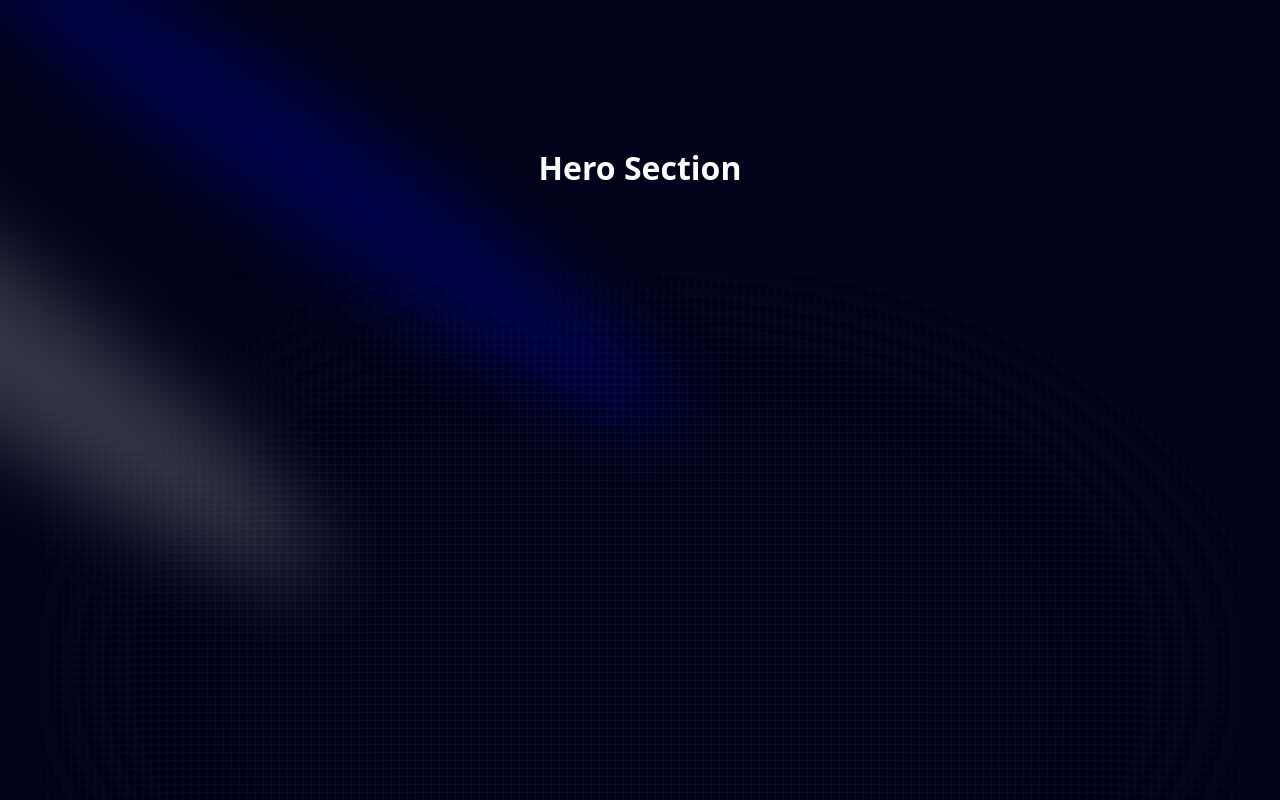
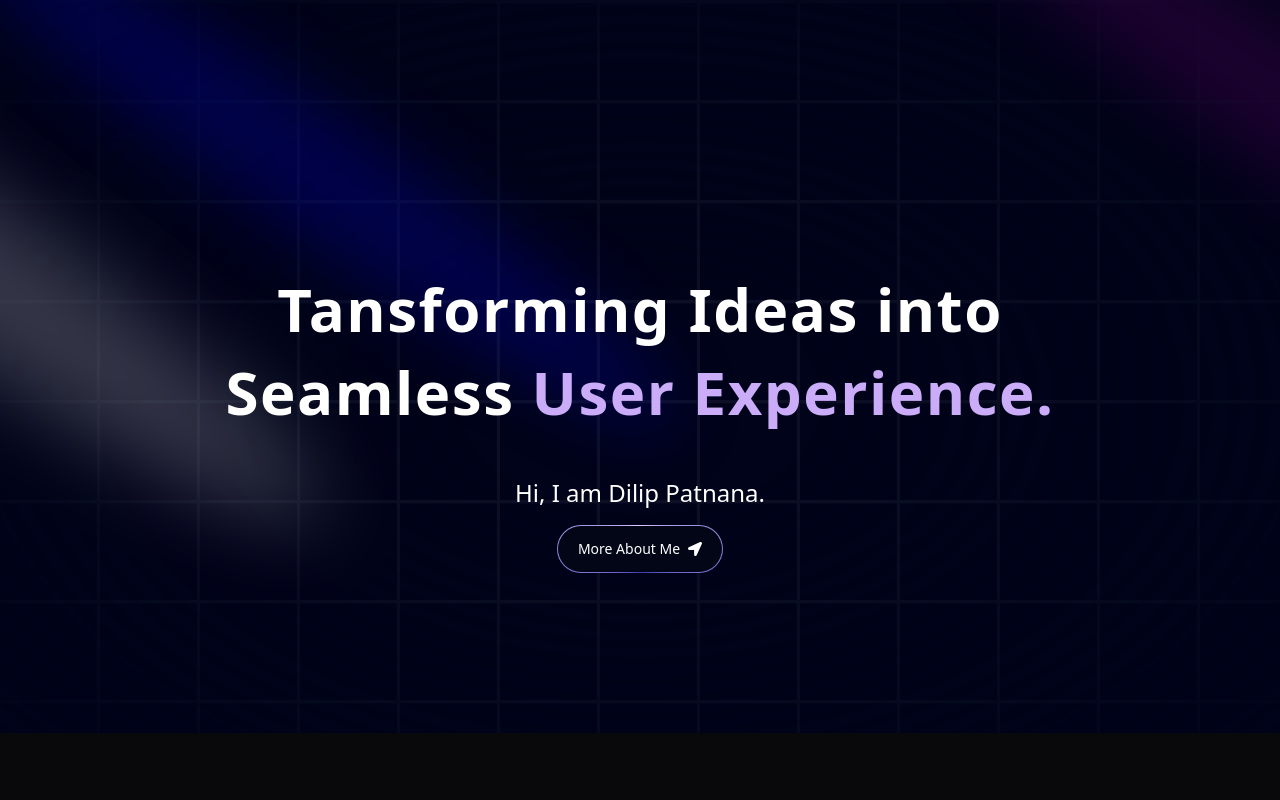
Before and after one commit to dilippatnana/MyProtfolio, a Next.js app: page / in a window 1280 px wide. Shown: the top 800 px of the page. Built offline with nearby package versions, Linux system fonts and the light colour scheme.

Commit message:
added button in heroSection and updated the text.

```diff
--- a/app/page.tsx
+++ b/app/page.tsx
@@ -1,16 +1,17 @@
 import Hero from "@/components/Hero";
 import { Spotlight } from "@/components/ui/Spotlight";
+
 
 export default function Home() {
   return (
     <main className="relative bg-black-100 flex items-center justify-center flex-col text-white overflow-hidden mx-auto sm:px-10 px-5">
-      <div>
+      <div className=" w-screen">
         <Spotlight className="-top-40 -left-10 md:-left-32 md:top-20 h-scree " fill="white" />
-        <Spotlight className="top-10 left-full h-[80vh] w-[50vw]" fill="purpel" />
+        <Spotlight className="top-8 left-full h-[80vh] w-[50vw]" fill="purple" />
         <Spotlight className="top-28 left-80 h-[80vh] w-[50vw]" fill="blue" />
         <Hero />
       </div>
-      <div className="h-screen w-full dark:bg-black-100 bg-white  dark:bg-grid-small-white/[0.3] bg-grid-small-black/[0.2] relative flex items-center justify-center">
+      <div className="h-screen w-full dark:bg-black-100 bg-white  dark:bg-grid-white/[0.05] bg-grid-black/[0.2] absolute flex items-center justify-center top-0 left-0">
       {/* Radial gradient for the container to give a faded look */}
       <div className="absolute pointer-events-none inset-0 flex items-center justify-center dark:bg-black-100 bg-white [mask-image:radial-gradient(ellipse_at_center,transparent_20%,black)]"></div>
     </div>
--- a/components/Hero.tsx
+++ b/components/Hero.tsx
@@ -1,10 +1,25 @@
 import React from 'react'
+import { TextGenerateEffect } from "@/components/ui/text-generate-effect";
+import MagicButton from './ui/MagicButton';
+import { FaLocationArrow } from 'react-icons/fa';
 
 const heroSection = () => {
   return (
     <div className=' pb-20 pt-36'>
-      <div>
-        <h1 className=' font-bold text-[2rem]'>Hero Section</h1>
+      <div className="flex justify-center my-20">
+        <div className=" max-w-[100vw] md:max-w-4xl flex flex-col items-center justify-center z-10">
+          {/* <h2 className=' uppercase tracking-widest text-xs text-center text-blue-100 max-w-80 '>
+            Dynamic Web Magic With Next.js
+          </h2> */}
+          <TextGenerateEffect className="py-7 text-center text-[40px] md:text-5xl lg:text-6xl " words="Tansforming Ideas into Seamless User Experience." />
+
+          <p className=" text-center md:trackint-wider mb-4 text-sm lg:text-2xl">
+            Hi, I am Dilip Patnana.
+          </p>
+          <a href='#about'>
+            <MagicButton title='More About Me' icon = {<FaLocationArrow/>} position='right'/>
+          </a>
+        </div>
       </div>
     </div>
   )
--- /dev/null
+++ b/components/ui/MagicButton.tsx
@@ -0,0 +1,23 @@
+import React from 'react'
+
+const MagicButton = ({
+  title, icon, position, handleClick, otherClasses
+}:{
+  title:string;
+  icon:React.ReactNode;
+  position:"left"|"right";
+  handleClick?:() => void;
+  otherClasses?: string;
+}) => {
+  return (
+    <button className="relative inline-flex h-12 overflow-hidden rounded-full p-[1px] focus:outline-none focus:ring-2 focus:ring-slate-400 focus:ring-offset-2 focus:ring-offset-slate-50">
+      <span className="absolute inset-[-1000%] animate-[spin_2s_linear_infinite] bg-[conic-gradient(from_90deg_at_50%_50%,#E2CBFF_0%,#393BB2_50%,#E2CBFF_100%)]" />
+      <span className={`inline-flex h-full w-full cursor-pointer items-center justify-center rounded-full bg-slate-950 px-5 py-1 text-sm font-medium text-white backdrop-blur-3xl gap-2 ${otherClasses}`}>
+        {title}
+        {icon}
+      </span>
+    </button>
+  )
+}
+
+export default MagicButton;
--- /dev/null
+++ b/components/ui/text-generate-effect.tsx
@@ -0,0 +1,62 @@
+"use client";
+import { useEffect } from "react";
+import { motion, stagger, useAnimate } from "framer-motion";
+import { cn } from "@/lib/utils";
+
+export const TextGenerateEffect = ({
+  words,
+  className,
+  filter = true,
+  duration = 0.5,
+}: {
+  words: string;
+  className?: string;
+  filter?: boolean;
+  duration?: number;
+}) => {
+  const [scope, animate] = useAnimate();
+  let wordsArray = words.split(" ");
+  useEffect(() => {
+    animate(
+      "span",
+      {
+        opacity: 1,
+        filter: filter ? "blur(0px)" : "none",
+      },
+      {
+        duration: duration ? duration : 1,
+        delay: stagger(0.2),
+      }
+    );
+  }, [scope.current]);
+
+  const renderWords = () => {
+    return (
+      <motion.div ref={scope}>
+        {wordsArray.map((word, idx) => {
+          return (
+            <motion.span
+              key={word + idx}
+              className={`${idx > 3 ? 'text-purple' : 'dark:text-white text-black'} opacity-0`}
+              style={{
+                filter: filter ? "blur(10px)" : "none",
+              }}
+            >
+              {word}{" "}
+            </motion.span>
+          );
+        })}
+      </motion.div>
+    );
+  };
+
+  return (
+    <div className={cn("font-bold", className)}>
+      <div className="my-4">
+        <div className=" dark:text-white text-black leading-snug tracking-wide">
+          {renderWords()}
+        </div>
+      </div>
+    </div>
+  );
+};
--- a/package.json
+++ b/package.json
@@ -16,6 +16,9 @@
     "next-themes": "^0.3.0",
     "react": "^18.3.1",
     "react-dom": "^18.3.1",
+    "react-element-to-jsx-string": "^15.0.0",
+    "react-icons": "^5.3.0",
+    "tabler": "^1.0.0-alpha.8",
     "tailwind-merge": "^2.5.4",
     "tailwindcss-animate": "^1.0.7"
   },
```
Also changed, not shown: 1 other file (tests, documents, lock files or other folders).
